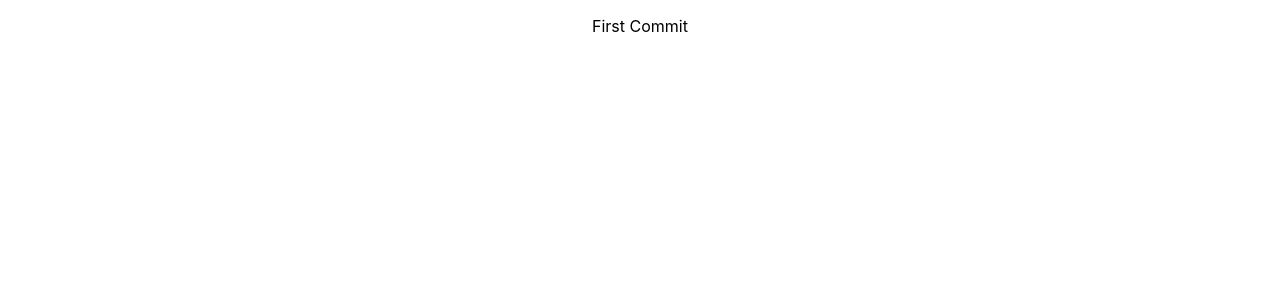
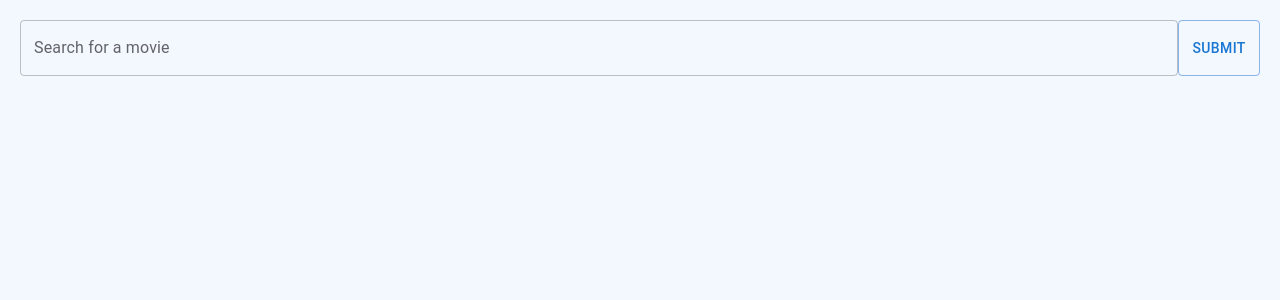
Before and after one commit to benedekmolnar/al-homework, a React (Create React App) app: page / in a window 1280 px wide. Shown: the top 300 px of the page. Built offline with nearby package versions, Linux system fonts and the light colour scheme.

Commit message:
Add basic components to page (input field + button)

```diff
--- a/package.json
+++ b/package.json
@@ -3,12 +3,15 @@
   "version": "0.1.0",
   "private": true,
   "dependencies": {
+    "@emotion/react": "^11.9.3",
+    "@emotion/styled": "^11.9.3",
+    "@mui/material": "^5.8.5",
     "@testing-library/jest-dom": "^5.16.4",
     "@testing-library/react": "^13.3.0",
     "@testing-library/user-event": "^13.5.0",
     "react": "^18.2.0",
     "react-dom": "^18.2.0",
-    "react-scripts": "5.0.1",
+    "react-scripts": "^5.0.1",
     "web-vitals": "^2.1.4"
   },
   "scripts": {
--- a/src/App.css
+++ b/src/App.css
@@ -36,3 +36,7 @@
     transform: rotate(360deg);
   }
 }
+
+body {
+  background-color: #f3f7fe;
+}
--- a/src/App.js
+++ b/src/App.js
@@ -1,9 +1,10 @@
 import './App.css';
+import SearchBar from "./searchBar";
 
 function App() {
   return (
     <div className="App">
-      <p>First Commit</p>
+        <SearchBar/>
     </div>
   );
 }
--- /dev/null
+++ b/src/searchBar.css
@@ -0,0 +1,4 @@
+.container{
+    margin: 20px;
+    display: flex;
+}
--- /dev/null
+++ b/src/searchBar.js
@@ -0,0 +1,15 @@
+import './searchBar.css';
+import {TextField} from "@mui/material";
+import LoadingButton from "@mui/material/Button";
+
+function SearchBar(){
+
+    return(
+        <div className="container">
+            <TextField fullWidth label="Search for a movie">SearchBar</TextField>
+            <LoadingButton variant="outlined">Submit</LoadingButton>
+        </div>
+    )
+}
+
+export default SearchBar;
```
Also changed, not shown: 1 other file (tests, documents, lock files or other folders).
